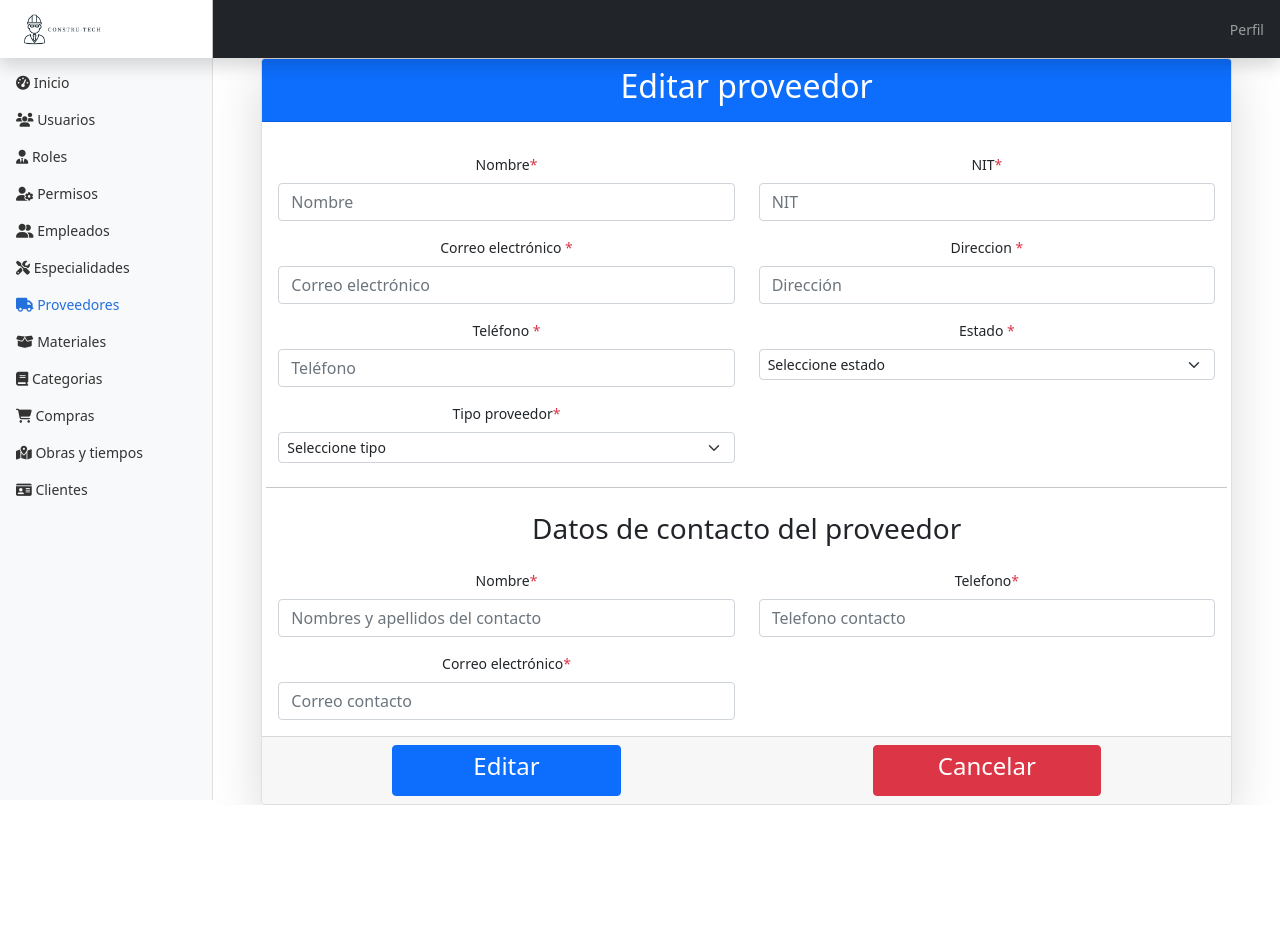
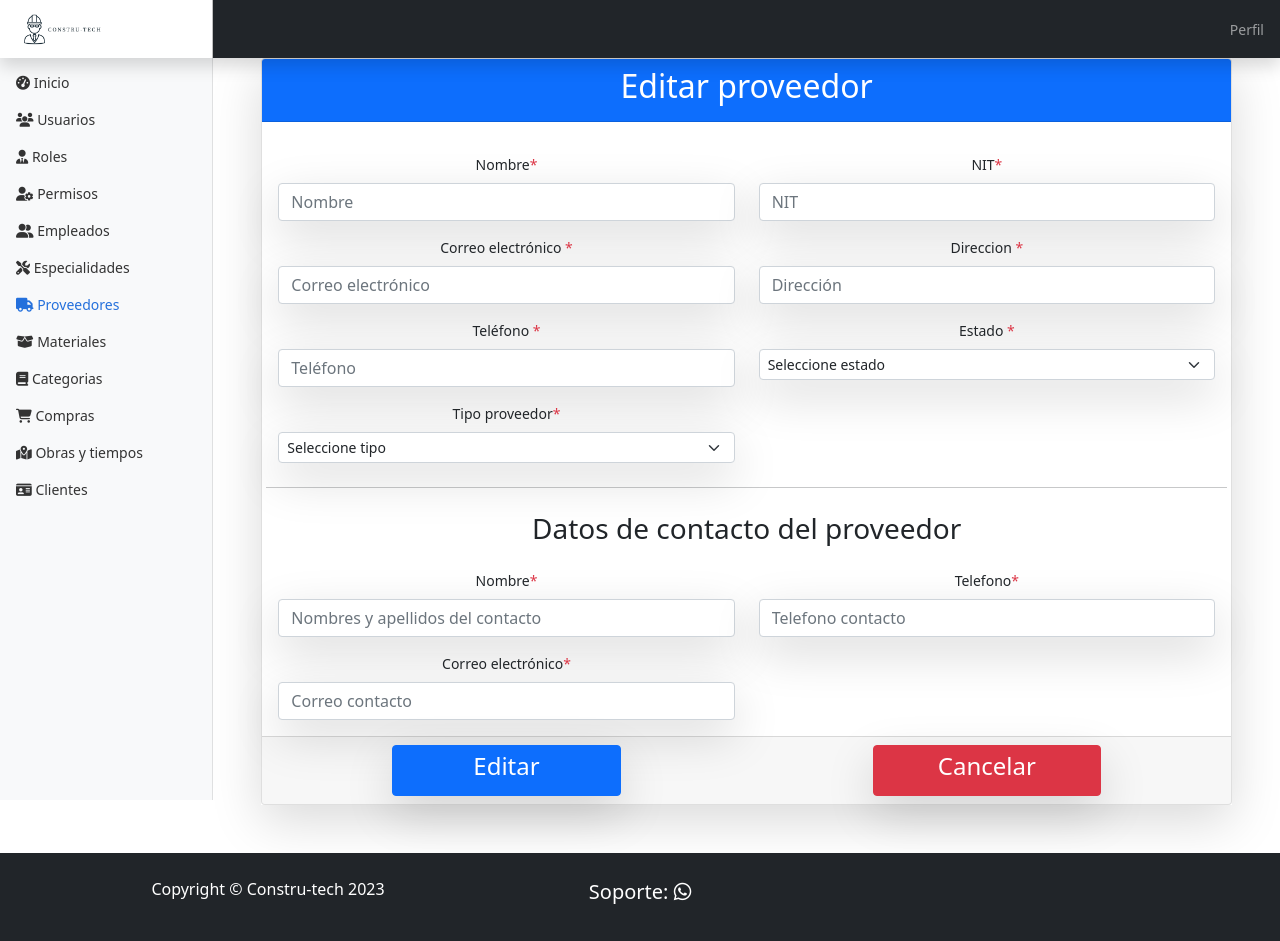
Before and after one commit to elsiri/constru-tech-wireframe, a plain HTML site: page Wireframe/editproveedor.html in a window 1280 px wide. Before the commit the page ends 805 px from the top, so only its background shows below. Drawn offline with Linux system fonts and the light colour scheme.

Commit message:
Se agrego pie de pagina y diseno de formulario

```diff
--- a/Wireframe/css/dashboard.css
+++ b/Wireframe/css/dashboard.css
@@ -123,6 +123,10 @@ body {
           animation-duration: 3s;
       }
 
-#form{
+#form, .form-control, .form-select, .btn {
   box-shadow:0 1rem 3rem rgba(0,0,0,.15)!important;
 }
+
+.mt-5.p-4.bg-dark.text-white.text-center{
+
+}
--- a/Wireframe/editproveedor.html
+++ b/Wireframe/editproveedor.html
@@ -217,7 +217,14 @@
         </div>
       </div>
     </main>
-
+    <div class="mt-5 p-4 bg-dark text-white text-center " style="z-index: 9999;bottom: 0px;position: relative;">
+      <div class="container">
+        <div class="row">
+          <div class="col-4 fs-6"><p>Copyright &copy; Constru-tech 2023</p></div>
+          <div class="col-4 fs-5">Soporte: <i class="fa-brands fa-whatsapp"></i></div>
+        </div>
+      </div>
+    </div>
   </div>
 </div>
 
```
Also changed, not shown: Wireframe/addproveedor.html (+8 -1 lines).
